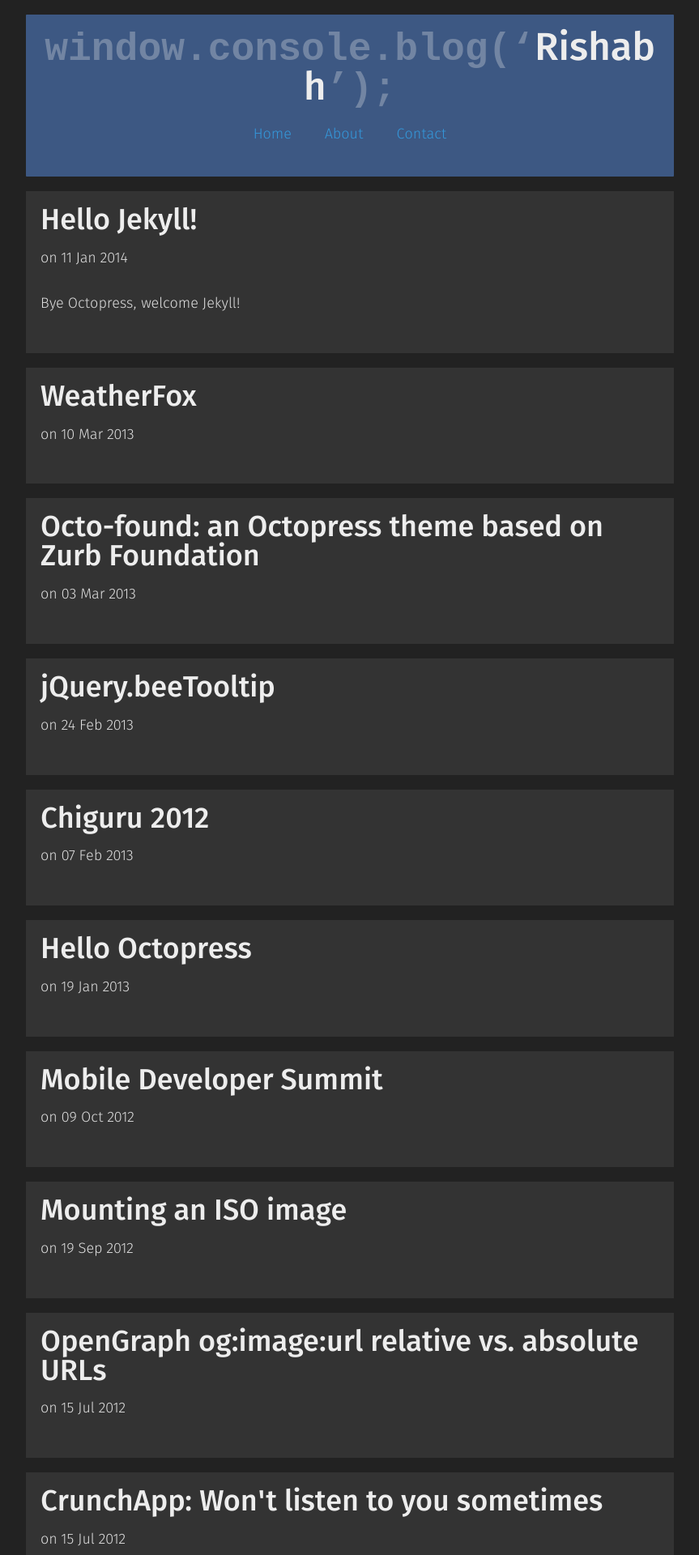
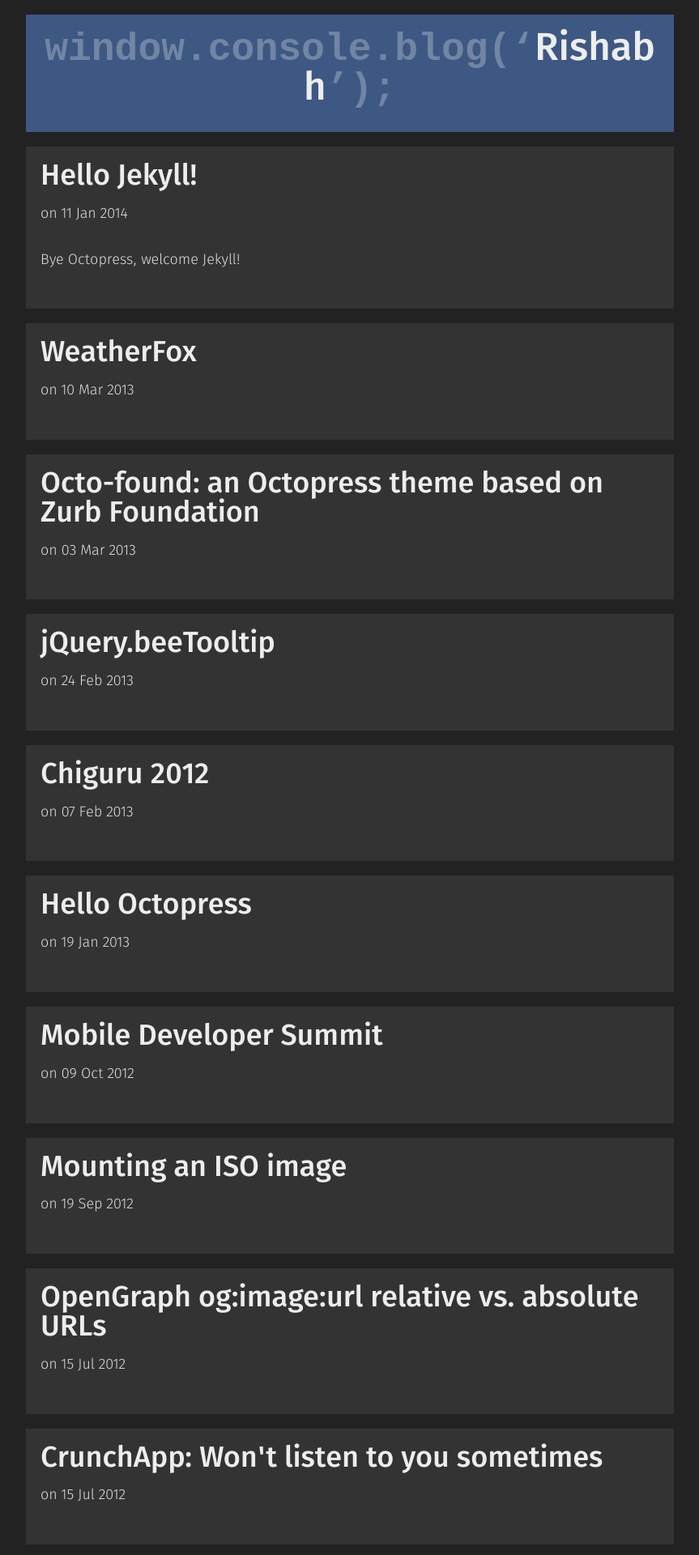
Before and after one commit to rishabh-ink/rishabhsrao.github.io, a Jekyll site: the page built from index.html, in a window 1280 px wide. Shown: the top 1920 px of the page at 81% size, without its empty margins (208-1071 px from the left). Built offline with Jekyll 4.4.1, drawn with Linux system fonts in a browser that asks for light colours; Markdown is read by kramdown in place of the engine named in the settings.

Commit message:
Removed navigation menu.

```diff
--- a/_includes/header.html
+++ b/_includes/header.html
@@ -4,12 +4,4 @@
       <a class="title__link" href="/"><code class="title__object  title__object__window">window</code><code class="title__code  title__object  title__object__console">console</code><code class="title__function  title__function__blog">blog(&lsquo;</code>{{ site.title }}<code>&rsquo;);</code></a>
     </h1>
   </div> <!-- /.banner__title -->
-
-  <nav class="nav">
-    <ul class="nav__menu">
-      <li class="menu__item"><a href="/">Home</a></li>
-      <li class="menu__item"><a href="/about">About</a></li>
-      <li class="menu__item"><a href="/contact">Contact</a></li>
-    </ul>
-  </nav> <!-- /.nav -->
 </header> <!-- /.banner -->
--- a/css/main.css
+++ b/css/main.css
@@ -850,7 +850,6 @@
 }
 
 /* line 1, helper/_list.scss */
-.nav__menu,
 .social__menu, .posts {
   list-style: none;
   margin-left: 0;
@@ -960,21 +959,20 @@
     display: initial;
   }
 }
-/* line 51, ui/_banner.scss */
+/* line 50, ui/_banner.scss */
 .title__heading,
-.nav__menu,
 .profile {
   text-align: center;
 }
 
-/* line 55, ui/_banner.scss */
+/* line 54, ui/_banner.scss */
 .menu__item {
   display: inline;
   margin-left: 1rem;
   margin-right: 1rem;
 }
 
-/* line 61, ui/_banner.scss */
+/* line 60, ui/_banner.scss */
 .profile__picture {
   background-image: url("../apple-touch-icon-precomposed.png");
   background-repeat: no-repeat;
@@ -988,13 +986,13 @@
   border-radius: 76px;
 }
 
-/* line 70, ui/_banner.scss */
+/* line 69, ui/_banner.scss */
 .profile__description {
   font-style: italic;
 }
 
 /*ul*/
-/* line 79, ui/_banner.scss */
+/* line 77, ui/_banner.scss */
 .social__menu__item a {
   width: 2rem;
   height: 2rem;
@@ -1006,17 +1004,17 @@
   text-align: left;
 }
 
-/* line 88, ui/_banner.scss */
+/* line 86, ui/_banner.scss */
 .social__menu__item--twitter a {
   background-image: url(../img/social-media/twitter.svg);
 }
 
-/* line 92, ui/_banner.scss */
+/* line 90, ui/_banner.scss */
 .social__menu__item--github a {
   background-image: url(../img/social-media/github.svg);
 }
 
-/* line 96, ui/_banner.scss */
+/* line 94, ui/_banner.scss */
 .social__menu__item--facebook a {
   background-image: url(../img/social-media/facebook.svg);
 }
--- a/css/ui/_banner.scss
+++ b/css/ui/_banner.scss
@@ -47,12 +47,11 @@
 }
 
 .title__heading,
-.nav__menu,
 .profile {
   text-align: center;
 }
 
-.menu__item, {
+.menu__item {
   display: inline;
   margin-left: 1rem;
   margin-right: 1rem;
@@ -71,7 +70,6 @@
   font-style: italic;
 }
 
-/*ul*/.nav__menu,
 /*ul*/.social__menu {
   @extend %bare-list;
 }
```
